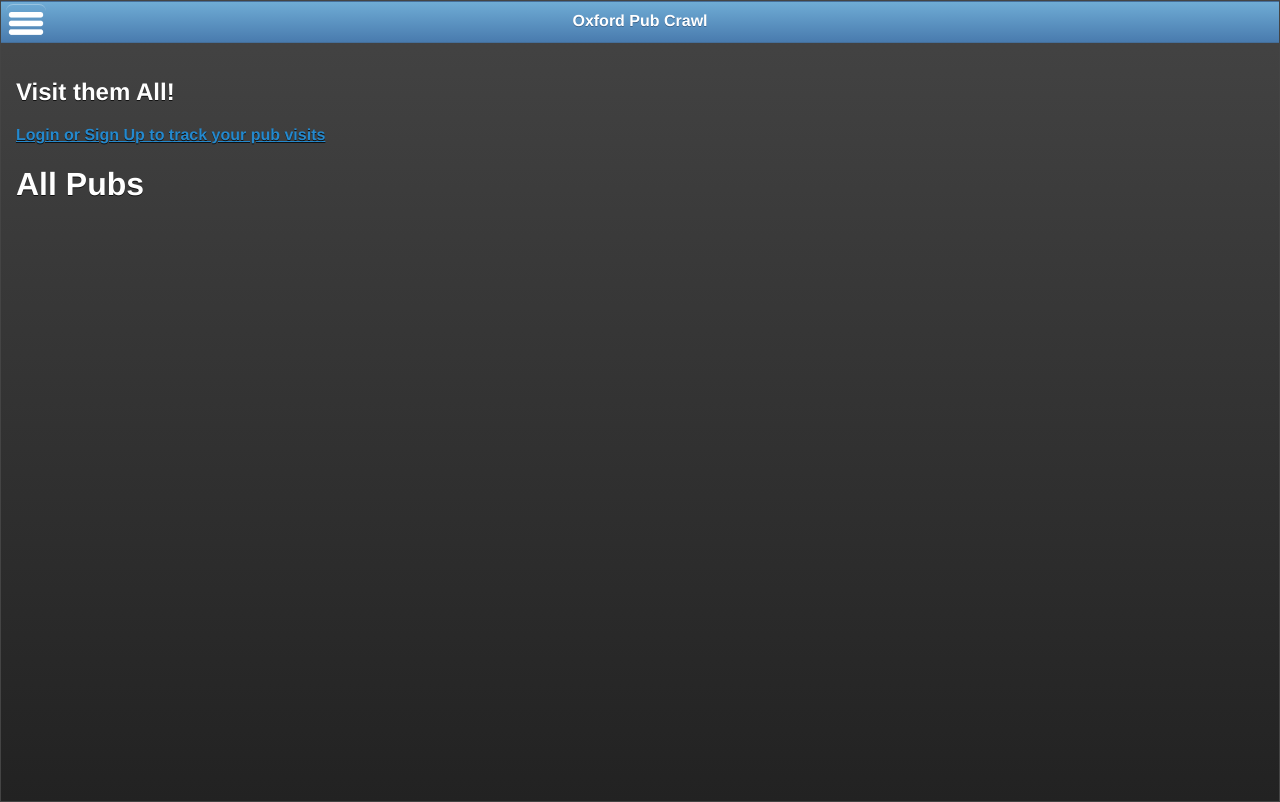
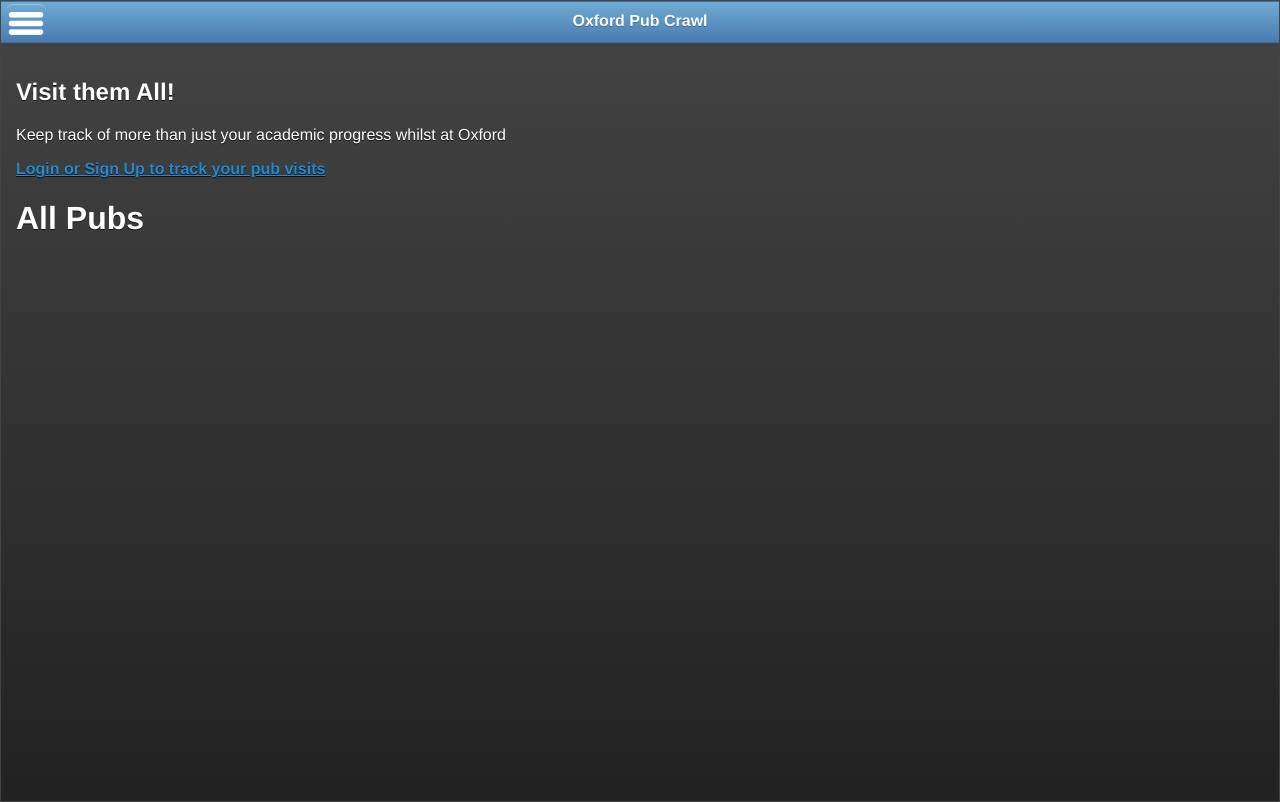
Before and after one commit to podgib/oxfordpubcrawl, a Python web app: template src/templates/pubs.html in a window 1280 px wide. Run offline with Jinja, Linux system fonts and the light colour scheme; the template is opened without the code that fills it, so the values that code supplies are empty.

Commit message:
add more description

```diff
--- a/src/templates/pubs.html
+++ b/src/templates/pubs.html
@@ -2,6 +2,7 @@
 
 {% block content %}
 <h2>Visit them All!</h2>
+<p>Keep track of more than just your academic progress whilst at Oxford</p>
 <a href='/auth/login'>Login or Sign Up to track your pub visits</a>
 
 <h1>All Pubs</h1>
```
